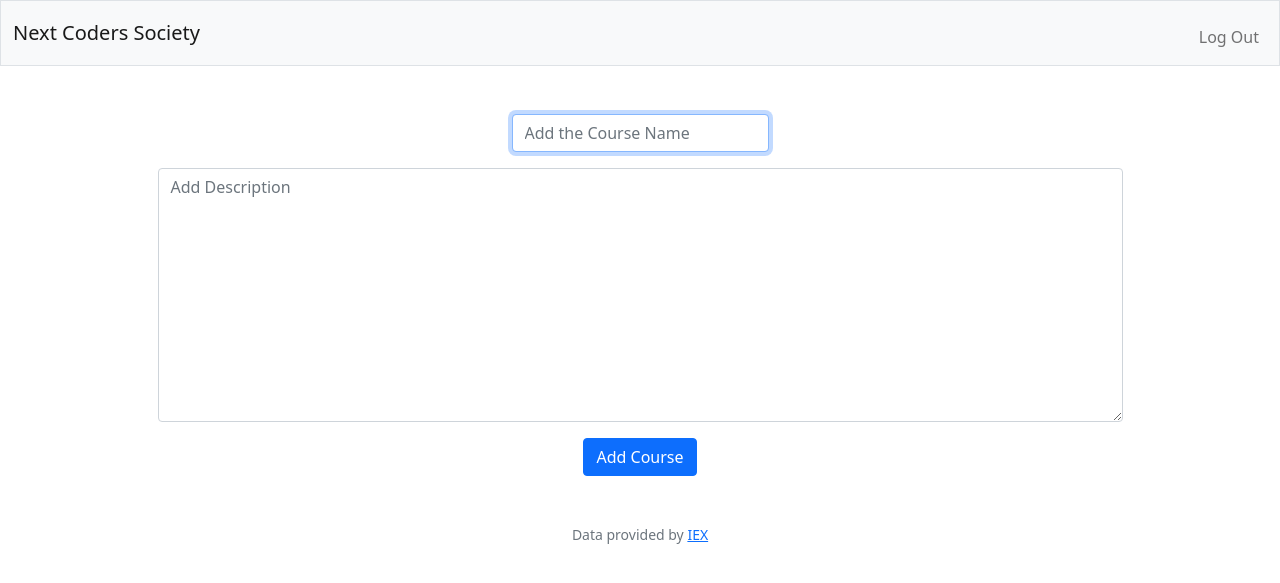
After one commit to JacobMandelbrot1/CS50Final, a Flask app: page /add in a window 1280 px wide. The commit adds this page. Shown: the top 583 px of the page. Run offline with Flask 2, Linux system fonts and the light colour scheme; a user stored in the database is signed in; some libraries are stand-ins or nearby versions.

Commit message:
pls change

```diff
--- a/app.py
+++ b/app.py
@@ -25,6 +25,7 @@ def register():
     username = request.form.get("username")
     password = request.form.get("password")
     confirm_password = request.form.get("confirmation")
+    admin = request.form.get("admin")
 
     if not username:
         return apology("Missing username")
@@ -40,6 +41,7 @@ def register():
 
     if username == db.execute("SELECT username FROM users"):
         return apology("Duplicate username")
+
 
     try:
         id = db.execute("INSERT INTO users (username, hash) VALUES(?, ?)", username, generate_password_hash(password))
@@ -70,6 +72,8 @@ def login():
         elif not request.form.get("password"):
             return apology("must provide password", 403)
 
+
+
         # Query database for username
         rows = db.execute("SELECT * FROM users WHERE username = ?", request.form.get("username"))
 
@@ -79,6 +83,7 @@ def login():
 
         # # Remember which user has logged in
         session["user_id"] = rows[0]["id"]
+
 
         # Redirect user to home page
         return redirect("/")
@@ -103,6 +108,7 @@ def logout():
 @app.route("/", methods=['POST', 'GET'])
 @login_required
 def dashboard():
+
     user_id = session["user_id"]
     if request.method == "POST":
         value = request.form.get("clarinets")
@@ -112,6 +118,9 @@ def dashboard():
         elif unvalue:
             db.execute("DELETE FROM registered_courses WHERE course_name= ?", unvalue)
 
+    user_id = session["user_id"]
+    flag = db.execute("Select Admin From users Where id = ?", user_id)[0]["Admin"]
+    print(flag)
 
 
     submitted_courses = db.execute("SELECT course_name FROM registered_courses WHERE user_id = ?", user_id)
@@ -119,7 +128,25 @@ def dashboard():
     courses = db.execute("SELECT course_name FROM available_courses WHERE course_name NOT IN (SELECT course_name FROM registered_courses WHERE user_id = ?)",
         user_id)
 
-    return render_template("dashboard.html", available_courses=courses, registered_courses=submitted_courses)
+    return render_template("dashboard.html", available_courses=courses, registered_courses=submitted_courses, flag = flag)
+
+
+@app.route("/add", methods=['POST', 'GET'])
+@login_required
+def add():
+
+    user_id = session["user_id"]
+    if request.method == "POST":
+        course_name = request.form.get("course_name")
+        description = request.form.get("description")
+        if course_name and description:
+            db.execute("INSERT INTO available_courses (course_name, description) VALUES(?, ?)", course_name, description)
+        elif not course_name:
+            return apology("must provide course name", 403)
+        elif not description:
+            return apology("must provide description", 403)
+
+    return render_template("add.html")
 
 
 if __name__ == '__main__':
--- /dev/null
+++ b/templates/add.html
@@ -0,0 +1,18 @@
+{% extends "layout.html" %}
+
+{% block title %}
+    Register
+{% endblock %}
+
+{% block main %}
+    <form action="/add" method="post">
+        <div class="mb-3">
+            <input autocomplete="off" autofocus class="form-control mx-auto w-auto" id="course_name" name="course_name" placeholder="Add the Course Name" type="text">
+        </div>
+
+        <div class="mb-3">
+            <textarea class="form-control mx-auto w-auto" name="description" placeholder="Add Description" type="description" rows="10" cols="100"></textarea>
+        </div>
+        <button class="btn btn-primary" type="submit">Add Course</button>
+    </form>
+{% endblock %}
--- a/templates/layout.html
+++ b/templates/layout.html
@@ -31,7 +31,7 @@
                 <div class="collapse navbar-collapse" id="navbar">
                     {% if session["user_id"] %}
                         <ul class="navbar-nav me-auto mt-2">
-<!--                            <li class="nav-item"><a class="nav-link" href="/quote">Quote</a></li>-->
+                          {% block nav %} {% endblock %}
 <!--                            <li class="nav-item"><a class="nav-link" href="/buy">Buy</a></li>-->
 <!--                            <li class="nav-item"><a class="nav-link" href="/sell">Sell</a></li>-->
 <!--                            <li class="nav-item"><a class="nav-link" href="/history">History</a></li>-->
--- a/templates/login.html
+++ b/templates/login.html
@@ -13,6 +13,7 @@
         <div class="mb-3">
             <input class="form-control mx-auto w-auto" id="password" name="password" placeholder="Password" type="password">
         </div>
+
         <button class="btn btn-primary" type="submit">Log In</button>
     </form>
 {% endblock %}
--- a/templates/register.html
+++ b/templates/register.html
@@ -15,6 +15,10 @@
         <div class="mb-3">
             <input class="form-control mx-auto w-auto" name="confirmation" placeholder="Password (again)" type="password">
         </div>
+        <div>
+            <input type="checkbox" id="admin" name="admin" value="admin">
+            <label for="admin">Do you wish to register as an admin</label>
+        </div>
         <button class="btn btn-primary" type="submit">Register</button>
     </form>
 {% endblock %}
```
Also changed, not shown: templates/dashboard.html (+11 -2 lines), courses.db.
